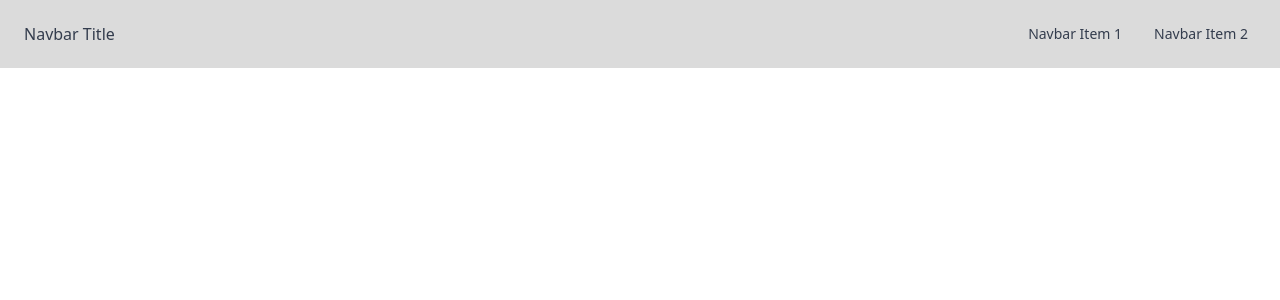
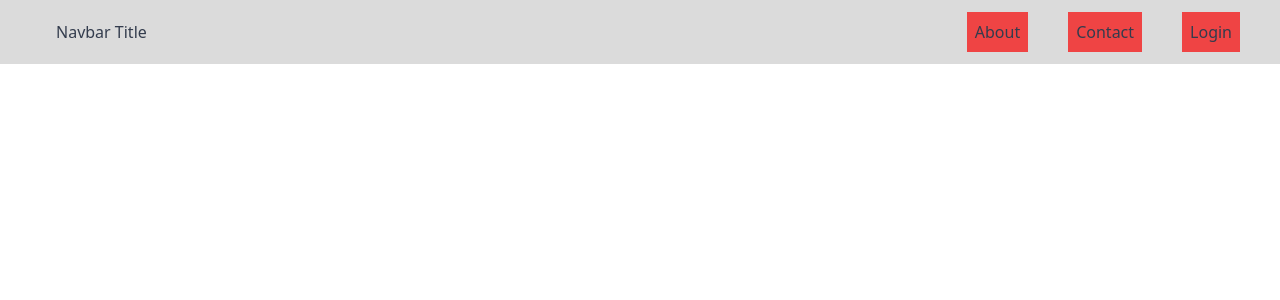
Before and after one commit to imranwebcraft/cleanco-clien-side, a React (Vite) app: page / in a window 1280 px wide. Shown: the top 300 px of the page. Built offline with nearby package versions, Linux system fonts and the light colour scheme.

Commit message:
Navbar and sidebar created

```diff
--- /dev/null
+++ b/src/components/Navbar.jsx
@@ -0,0 +1,41 @@
+import { NavLink } from 'react-router-dom';
+
+const Navbar = () => {
+	return (
+		<ul className=" flex gap-10">
+			{/* Navbar menu content here */}
+			<NavLink
+				to="/about"
+				className={({ isActive }) =>
+					isActive
+						? 'px-2 py-2 bg-green-500 rounded-lg'
+						: ' px-2 py-2 bg-red-500 hover:bg-gray-200'
+				}
+			>
+				About
+			</NavLink>
+			<NavLink
+				to="/contact"
+				className={({ isActive }) =>
+					isActive
+						? 'px-2 py-2 bg-green-500 rounded-lg'
+						: 'px-2 py-2 bg-red-500 hover:bg-gray-200'
+				}
+			>
+				Contact
+			</NavLink>
+			<NavLink
+				to="/login"
+				className={({ isActive }) =>
+					isActive
+						? 'px-2 py-2 bg-green-500 rounded-lg'
+						: 'px-2 py-2 bg-red-500 hover:bg-gray-200'
+				}
+			>
+				Login
+			</NavLink>
+		</ul>
+	);
+};
+
+export default Navbar;
--- /dev/null
+++ b/src/components/SideBar.jsx
@@ -0,0 +1,44 @@
+import { NavLink } from 'react-router-dom';
+
+const SideBar = () => {
+	return (
+		<ul className="flex flex-col gap-2">
+			{/* Navbar menu content here */}
+
+			<NavLink
+				to="/about"
+				className={({ isActive }) =>
+					isActive
+						? 'px-2 py-2 bg-green-500 rounded-lg text-center text-white'
+						: ' px-2 py-2 bg-red-500 rounded-md hover:bg-gray-200 text-center text-white'
+				}
+			>
+				About
+			</NavLink>
+
+			<NavLink
+				to="/contact"
+				className={({ isActive }) =>
+					isActive
+						? 'px-2 py-2 bg-green-500 rounded-lg text-center text-white'
+						: 'px-2 py-2 bg-red-500 rounded-md hover:bg-gray-200 text-center text-white'
+				}
+			>
+				Contact
+			</NavLink>
+
+			<NavLink
+				to="/login"
+				className={({ isActive }) =>
+					isActive
+						? 'px-2 py-2 bg-green-500 rounded-lg text-center text-white'
+						: 'px-2 py-2 bg-red-500 rounded-md hover:bg-gray-200 text-center text-white'
+				}
+			>
+				Login
+			</NavLink>
+		</ul>
+	);
+};
+
+export default SideBar;
--- a/src/components/layout/MainLayout.jsx
+++ b/src/components/layout/MainLayout.jsx
@@ -1,3 +1,6 @@
+import Navbar from '../Navbar';
+import SideBar from '../SideBar';
+
 const MainLayout = ({ children }) => {
 	return (
 		<div className="drawer">
@@ -5,6 +8,7 @@ const MainLayout = ({ children }) => {
 			<div className="drawer-content flex flex-col">
 				{/* Navbar */}
 				<div className="w-full navbar bg-base-300">
+					<div className=" w-full max-w-[1200px] mx-auto">
 						<div className="flex-none lg:hidden">
 							<label
 								htmlFor="my-drawer-3"
@@ -28,15 +32,8 @@ const MainLayout = ({ children }) => {
 						</div>
 						<div className="flex-1 px-2 mx-2">Navbar Title</div>
 						<div className="flex-none hidden lg:block">
-						<ul className="menu menu-horizontal">
-							{/* Navbar menu content here */}
-							<li>
-								<a>Navbar Item 1</a>
-							</li>
-							<li>
-								<a>Navbar Item 2</a>
-							</li>
-						</ul>
+							<Navbar />
+						</div>
 					</div>
 				</div>
 				{/* Page content here */}
@@ -48,15 +45,10 @@ const MainLayout = ({ children }) => {
 					aria-label="close sidebar"
 					className="drawer-overlay"
 				></label>
-				<ul className="menu p-4 w-80 min-h-full bg-base-200">
-					{/* Sidebar content here */}
-					<li>
-						<a>Sidebar Item 1</a>
-					</li>
-					<li>
-						<a>Sidebar Item 2</a>
-					</li>
-				</ul>
+				{/* SideBar */}
+				<div className=" menu p-4 w-80 min-h-full bg-base-200">
+					<SideBar />
+				</div>
 			</div>
 		</div>
 	);
```
Lines whose indentation alone changed are shown as unchanged.
